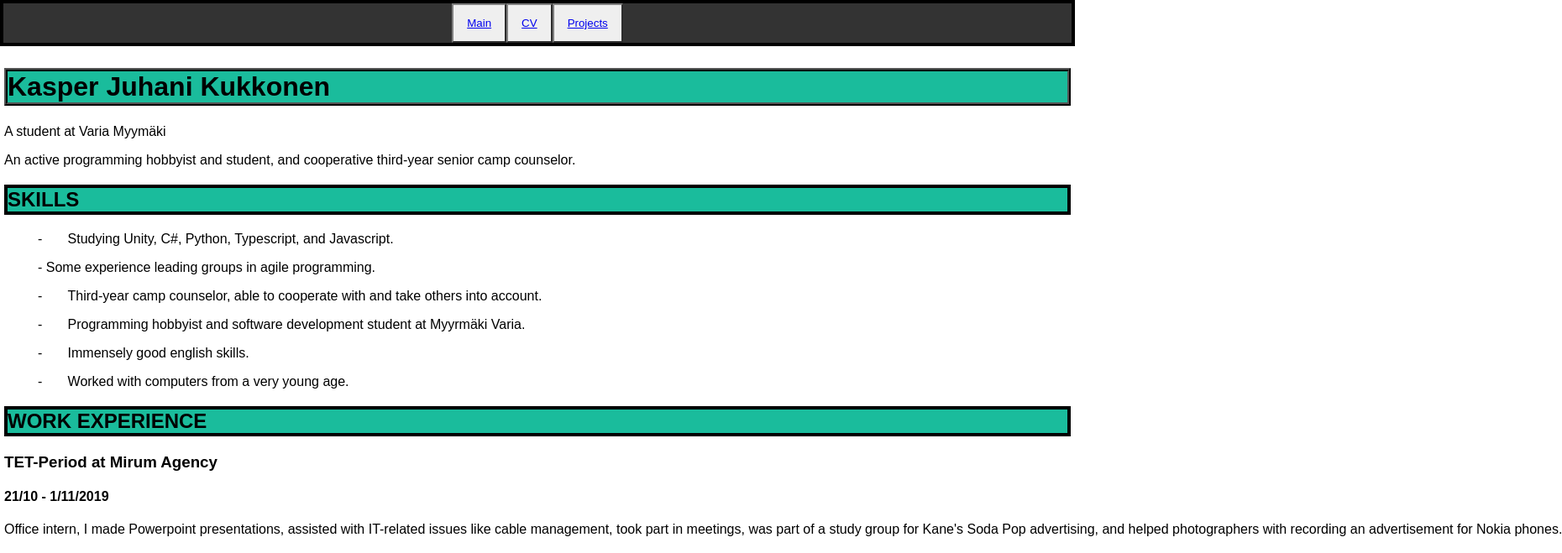
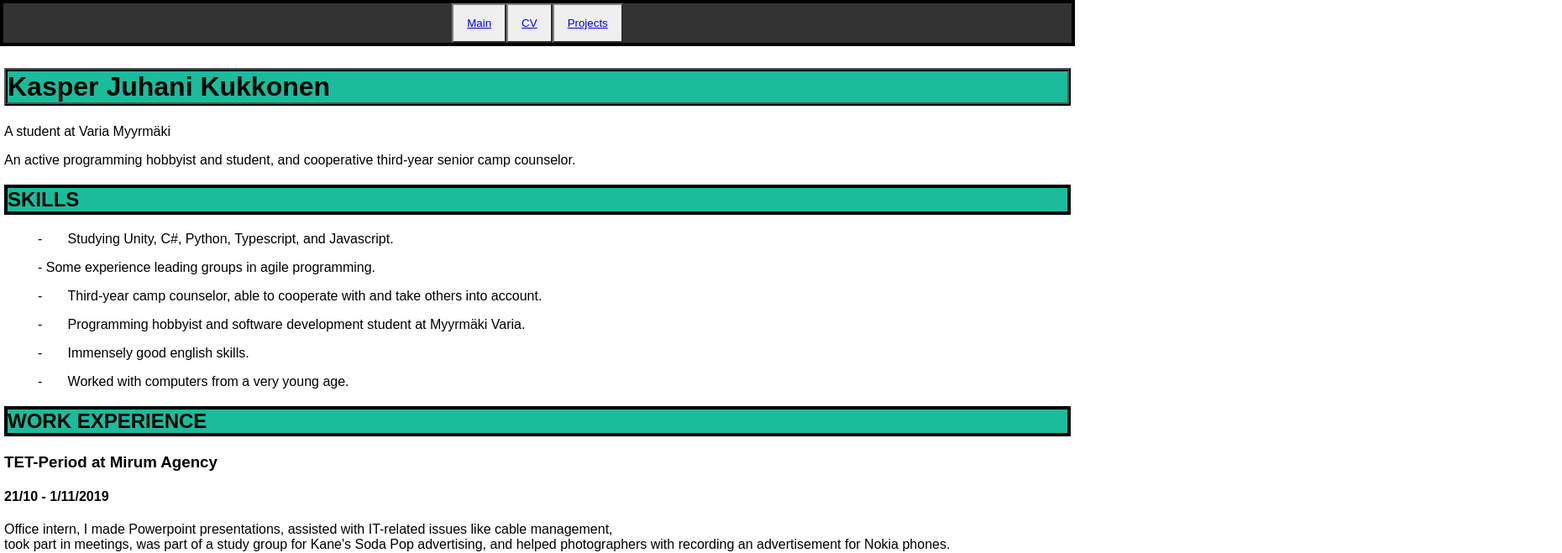
Before and after one commit to shrimptrimp/portfolio-project, a React (Create React App) app: page /cv in a window 1280 px wide. Shown: the top 659 px of the page at 84% size, 1860 px wide, since content can reach past the window. Built offline with nearby package versions, Linux system fonts and the light colour scheme.

Commit message:
fixed some typos in my CV

```diff
--- a/src/components/example/CV.tsx
+++ b/src/components/example/CV.tsx
@@ -9,7 +9,7 @@ const CV: React.FC<CVProps> = () => {
     <div  className={styles.container}>
       <h1>Kasper Juhani Kukkonen</h1>
 
-<p>A student at Varia Myymäki</p>
+<p>A student at Varia Myyrmäki</p>
 An active programming hobbyist and student, and cooperative third-year senior camp counselor.
 
 <h2>SKILLS</h2>
@@ -22,7 +22,8 @@ An active programming hobbyist and student, and cooperative third-year senior ca
 <h2>WORK EXPERIENCE</h2>
 <h3>TET-Period at Mirum Agency</h3>
 <h4>21/10 - 1/11/2019</h4>
-<p>Office intern, I made Powerpoint presentations, assisted with IT-related issues like cable management, took part in meetings, was part of a study group for Kane's Soda Pop advertising, and helped photographers with recording an advertisement for Nokia phones.</p>
+<p>Office intern, I made Powerpoint presentations, assisted with IT-related issues like cable management,  <br />
+took part in meetings, was part of a study group for Kane's Soda Pop advertising, and helped photographers with recording an advertisement for Nokia phones.</p>
 
 <h3>Cooking group counselor at Hakunila Church</h3>
 <h4>10/2017 - 11/2017 </h4>
@@ -32,7 +33,8 @@ Directed a children's cooking group with some other volunteers.
 <div>I began taking counselor training almost immediately after my confirmation ceremony. I went to training for three years.</div>
 <div>As a counselor at several camps my responsibilities included but were not limited to ensuring the safety and wellbeing of the youths at the camp, doing games and sketches, </div>
 <div>teaching of the passages that the youths need to know to pass camp, leading bible study groups, acting as a general trust person and creating a positive atmosphere. </div>
-<div>After 3 years I was allowed to take senior camp counselor studies, which I took and now my responsibilities also include (in addition to the previous responsibilities) training of newer counselors, and guiding of other counselors at camp.</div>
+<div>After 3 years I was allowed to take senior camp counselor studies, which I took and now my responsibilities also include (in addition to the previous responsibilities) <br />
+training of newer counselors, and guiding of other counselors at camp.</div>
 <h2>QUALIFICATIONS AND STUDIES</h2>
 <h3>Elementary School</h3>
 <h4>2011 - 2016</h4>
```
